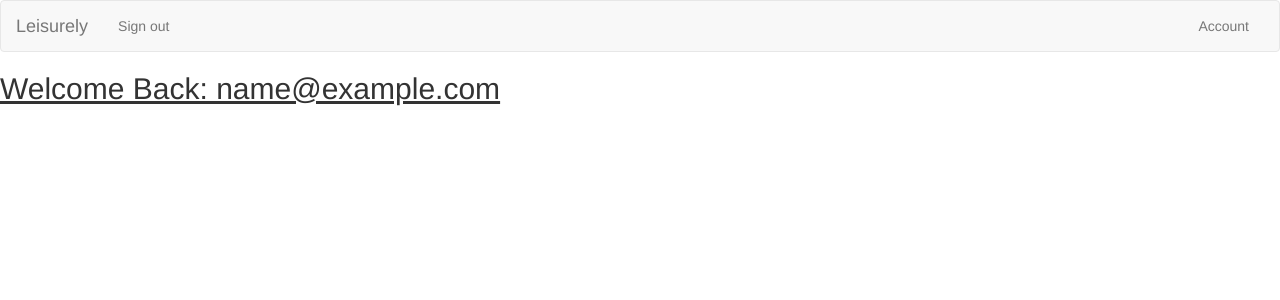
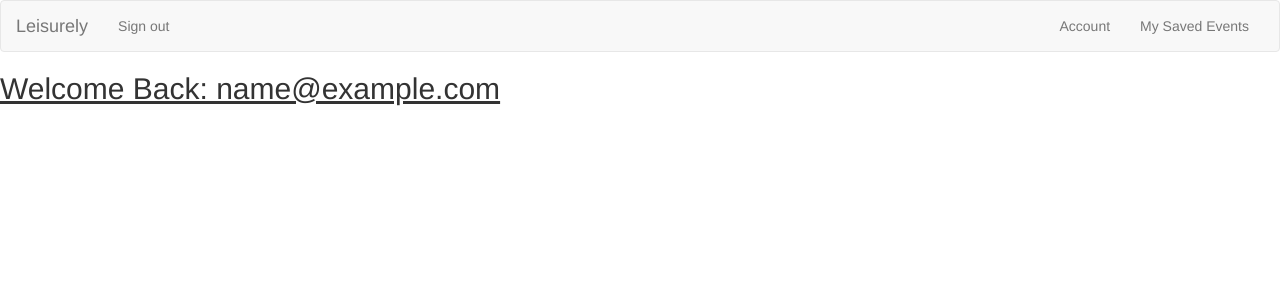
Before and after one commit to j9stuart/leisurely, a Flask app: page /user-profile in a window 1280 px wide. Shown: the top 300 px of the page. Run offline with Flask 2, Linux system fonts and the light colour scheme; the visitor is signed in with stand-in values (Sample User, id 1); data comes from the database, SQL or seed files in the repository; some libraries are stand-ins or nearby versions.

Commit message:
Added a saved events page for users that are logged in that will provide them with a list of their formerly saved events.

```diff
--- a/server.py
+++ b/server.py
@@ -326,6 +326,26 @@ def save_event():
 
 # ------------------------------------------------------------- #
 
+@app.route("/saved-events")
+def show_saved_events():
+    """Shows the user events they have saved"""
+
+    user_id = session["user_id"]
+    saved_events = SavedEvent.query.filter_by(user_id=user_id).all()
+
+    return render_template("saved_events.html", saved_events=saved_events)
+
+
+
+
+
+
+
+
+
+
+# ------------------------------------------------------------- #
+
 
 if __name__ == "__main__":
     app.debug = True
--- a/templates/base.html
+++ b/templates/base.html
@@ -35,6 +35,7 @@
           {% if "user_id" in session %}
           <ul class="nav navbar-nav navbar-right">
             <li><a href="/user-profile">Account</a></li>
+            <li><a href="/saved-events">My Saved Events</a></li>
           {% endif %}
           </ul>
         </div><!-- /.navbar-collapse -->
```
Also changed, not shown: templates/saved_events.html (added, +12 -0 lines).
